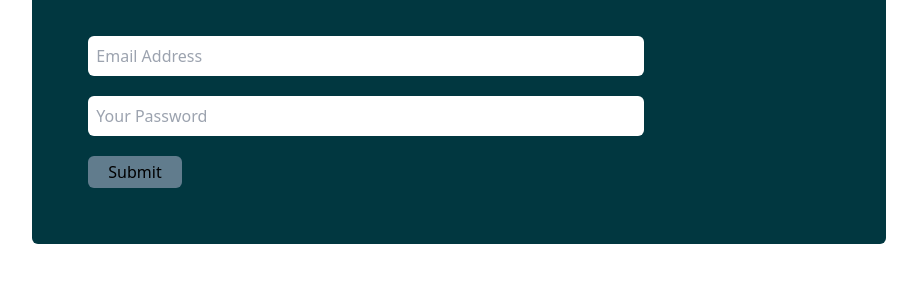
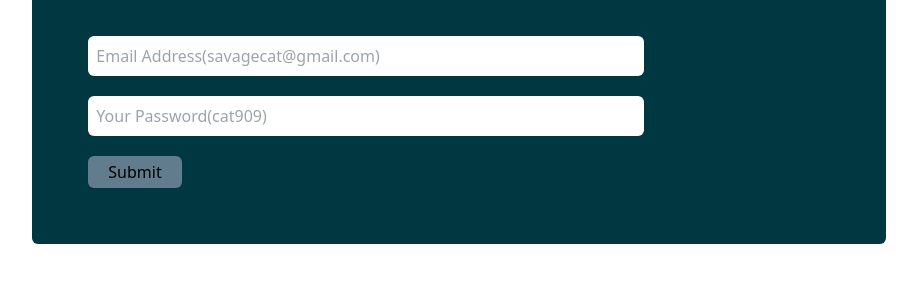
Before and after one commit to CoderCat010/sturdy-bassoon, a plain HTML site: page index.html in a window 1280 px wide. Shown: the part 240-522 px from the top of the page, without its empty margins (181-1098 px from the left). Drawn offline with nearby package versions, Linux system fonts and the light colour scheme.

Commit message:
added all commits

```diff
--- a/index.html
+++ b/index.html
@@ -28,8 +28,8 @@
         <h1 class="text-3xl font-semibold text-[#617c8d] mb-10">Please Login Here</h1>
 
             <div>
-          <input class="lg:w-9/12 w-full mb-5 block p-2 rounded-md" type="email" name="" id="user-email" placeholder="Email Address">
-          <input class="lg:w-9/12 w-full mb-5 p-2 block rounded-md" type="password" name="" id="user-pass" placeholder="Your Password">
+          <input class="lg:w-9/12 w-full mb-5 block lg:p-2 p-1 rounded-md" type="email" name="" id="user-email" placeholder="Email Address(savagecat@gmail.com)">
+          <input class="lg:w-9/12 w-full mb-5 p-2 block rounded-md" type="password" name="" id="user-pass" placeholder="Your Password(cat909)">
           <button id="btn-submit" class="px-5 py-1 hover:bg-sky-800 bg-[#617c8d] rounded-md">Submit</button>
             </div>
 
--- a/login.js
+++ b/login.js
@@ -11,7 +11,7 @@ if(email === 'savagecat@gmail.com' && pass === 'cat909'){
     window.location.href = 'index-1.html';
 }
 else{
-    alert('invalid! please put valid info');
+    alert('invalid! please put valid info ');
 }
 
 })
```
